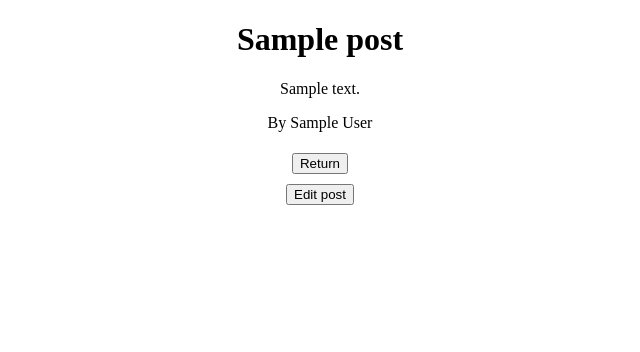
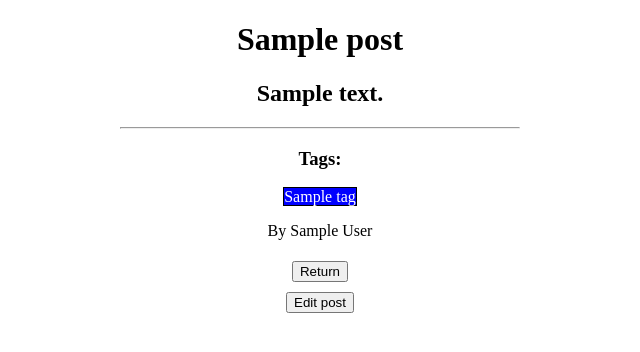
Before and after one commit to lemonstener/sqlalchemy-users_db, a Flask app: page /posts/1 in a window 1280 px wide. Shown: the top 352 px of the page, without its empty margins (320-960 px from the left). Run offline with Flask 2, Linux system fonts and the light colour scheme; tables that the repository leaves empty hold one stand-in row (values such as "Sample post").

Commit message:
tags added

```diff
--- a/app.py
+++ b/app.py
@@ -1,6 +1,6 @@
 from flask import Flask, request, render_template, flash, redirect, sessions
 from flask_debugtoolbar import DebugToolbarExtension
-from models import db, connect_db, User, Post
+from models import db, connect_db, User, Post, Tag, PostTag
 
 app = Flask(__name__)
 
@@ -90,17 +90,20 @@ def delete_user(user_id):
 @app.route('/posts/<int:post_id>')
 def show_post(post_id):
     post = Post.query.get_or_404(post_id)
-    return render_template('post.html',post=post)
+    tags = post.tags
+    return render_template('post.html',post=post,tags=tags)
 
 @app.route('/users/<int:user_id>/posts/new')
 def show_post_form(user_id):
     user = User.query.get_or_404(user_id)
-    return render_template('/post-new.html',user=user)
+    tags = Tag.query.all()
+    return render_template('/post-new.html',user=user,tags=tags)
 
 @app.route('/users/<int:user_id>/posts/new', methods=['POST'])
 def new_post(user_id):
     title = request.form['title']
     content = request.form['content']
+    tags = request.form.getlist('tags')
 
     if len(title) == 0 or len(content) == 0:
         flash('Title and content cannot be empty')
@@ -110,28 +113,41 @@ def new_post(user_id):
     post = Post(title=title,content=content,user_id=user_id)
     db.session.add(post)
     db.session.commit()
+
+    for num in tags:
+        tag = PostTag(post_id=post.id,tag_id=num)
+        db.session.add(tag)
+        db.session.commit()
+
     return redirect(f'/users/{user_id}')
 
 @app.route('/posts/<int:post_id>/edit')
 def edit_post(post_id):
     post = Post.query.get_or_404(post_id)
-    return render_template('post-edit.html',post=post)
+    tags = Tag.query.all()
+    return render_template('post-edit.html',post=post,tags=tags)
 
 @app.route('/posts/<int:post_id>/edit', methods=['POST'])
 def update_post(post_id):
     post = Post.query.get_or_404(post_id)
     post.title = request.form['title']
     post.content = request.form['content']
+    tags = request.form.getlist('tags')
 
     if len(post.title) == 0 or len(post.content) == 0:
         flash('Title and content cannot be empty')
         db.session.rollback()
         return redirect(f'/posts/{post_id}/edit')
 
+    for num in tags:
+        post_tag = PostTag(post_id=post.id,tag_id=num)
+        db.session.add(post_tag)
+        db.session.commit()
+
     db.session.add(post)
     db.session.commit()
 
-    return redirect(f'/users/{post.user.id}')
+    return redirect(f'/posts/{post.id}')
 
 @app.route('/posts/<int:post_id>/delete')
 def delete_post(post_id):
@@ -139,3 +155,58 @@ def delete_post(post_id):
     db.session.delete(post)
     db.session.commit()
     return redirect(f'/users/{post.user_id}')
+
+
+# TAGS
+
+@app.route('/tags')
+def show_tags():
+    tags = Tag.query.all()
+    return render_template('tags.html',tags=tags)
+
+@app.route('/tags/new')
+def show_tag_form():
+    return render_template('tag-new.html')
+
+@app.route('/tags/new', methods=['POST'])
+def create_tag():
+    name = request.form['name']
+    tag = Tag(name=name)
+
+    if len(name) == 0:
+        flash('Tag name cannot be empty')
+        return redirect('/tags/new')
+
+    db.session.add(tag)
+    db.session.commit()
+    return redirect('/tags')
+
+@app.route('/tags/<int:tag_id>')
+def show_tag(tag_id):
+    tag = Tag.query.get_or_404(tag_id)
+    return render_template('tag.html',tag=tag)
+
+@app.route('/tags/<int:tag_id>/edit')
+def show_edit_tag_form(tag_id):
+    tag = Tag.query.get_or_404(tag_id)
+    return render_template('tag-edit.html',tag=tag)
+
+@app.route('/tags/<int:tag_id>/edit', methods=['POST'])
+def edit_tag(tag_id):
+    name = request.form['name']
+    tag = Tag.query.get_or_404(tag_id)
+
+    if len(name) == 0:
+        flash('Tag name cannot be empty')
+        return redirect(f'/tags/{tag.id}/edit')
+
+    tag.name = name
+    db.session.commit()
+    return redirect(f'/tags/{tag.id}')
+
+@app.route('/tags/<int:tag_id>/delete')
+def delete_tag(tag_id):
+    tag = Tag.query.get(tag_id)
+    db.session.delete(tag)
+    db.session.commit()
+    return redirect('/tags')
--- a/models.py
+++ b/models.py
@@ -47,7 +47,8 @@ class Post(db.Model):
 
     id = db.Column(
         db.Integer,
-        primary_key=True
+        primary_key=True,
+        autoincrement=True
         )
 
     title = db.Column(
@@ -75,3 +76,36 @@ class Post(db.Model):
     def __repr__(self):
         p = self
         return f'<Post_id = {p.id} title = {p.title} content = {p.content} created_at = {p.created_at} user_id {p.user_id}> '
+
+
+class Tag(db.Model):
+    __tablename__ = 'tags'
+
+    id = db.Column(
+        db.Integer,
+        primary_key=True,
+        autoincrement=True
+    )
+
+    name = db.Column(
+        db.Text,
+        nullable=False
+    )
+
+    posts = db.relationship('Post', secondary='post_tags', backref='tags')
+
+
+class PostTag(db.Model):
+    __tablename__ = 'post_tags'
+
+    post_id = db.Column(
+        db.Integer,
+        db.ForeignKey('posts.id'),
+        primary_key=True
+    )
+
+    tag_id = db.Column(
+        db.Integer,
+        db.ForeignKey('tags.id'),
+        primary_key=True
+    )
--- a/templates/base.html
+++ b/templates/base.html
@@ -29,6 +29,12 @@
         ul {
             text-align: left;
         }
+
+        span {
+            border: 1px solid black;
+            background-color: blue;
+            color: white;
+        }
     </style>
 </head>
 
--- a/templates/post-edit.html
+++ b/templates/post-edit.html
@@ -13,6 +13,11 @@
         <input type="text" name="title" placeholder="Post title" value="{{post.title}}"><br>
         <input type="text" name="content" placeholder="Post content" value="{{post.content}}"><br>
         <button>Update post</button>
+        <h2>Choose tags</h2>
+    {% for tag in tags %}
+    <label for="{{tag.id}}">{{tag.name}}</label>
+    <input type="checkbox" name="tags" id="{{tag.id}}" value="{{tag.id}}"><br>
+    {% endfor %}
     </form>
     <a href="/posts/{{post.id}}"><button>Cancel</button></a>
     <a href="/posts/{{post.id}}/delete"><button>Delete post</button></a>
--- a/templates/post.html
+++ b/templates/post.html
@@ -5,7 +5,12 @@
 
 <div>
 <h1>{{post.title}}</h1>
-<p>{{post.content}}</p>
+<h2>{{post.content}}</h2>
+<hr>
+<h3>Tags:</h3>
+{% for tag in tags %}
+<span>{{tag.name}}</span>
+{% endfor %}
 <blockquote>By {{post.user.full_name()}}</blockquote>
 <a href="/users/{{post.user.id}}"><button>Return</button></a><br>
 <a href="/posts/{{post.id}}/edit"><button>Edit post</button></a><br>
```
Also changed, not shown: templates/post-new.html (+8 -2 lines), templates/tag-edit.html (added, +31 -0 lines), templates/tag-new.html (added, +24 -0 lines), templates/tag.html (added, +19 -0 lines), templates/tags.html (added, +11 -0 lines).
